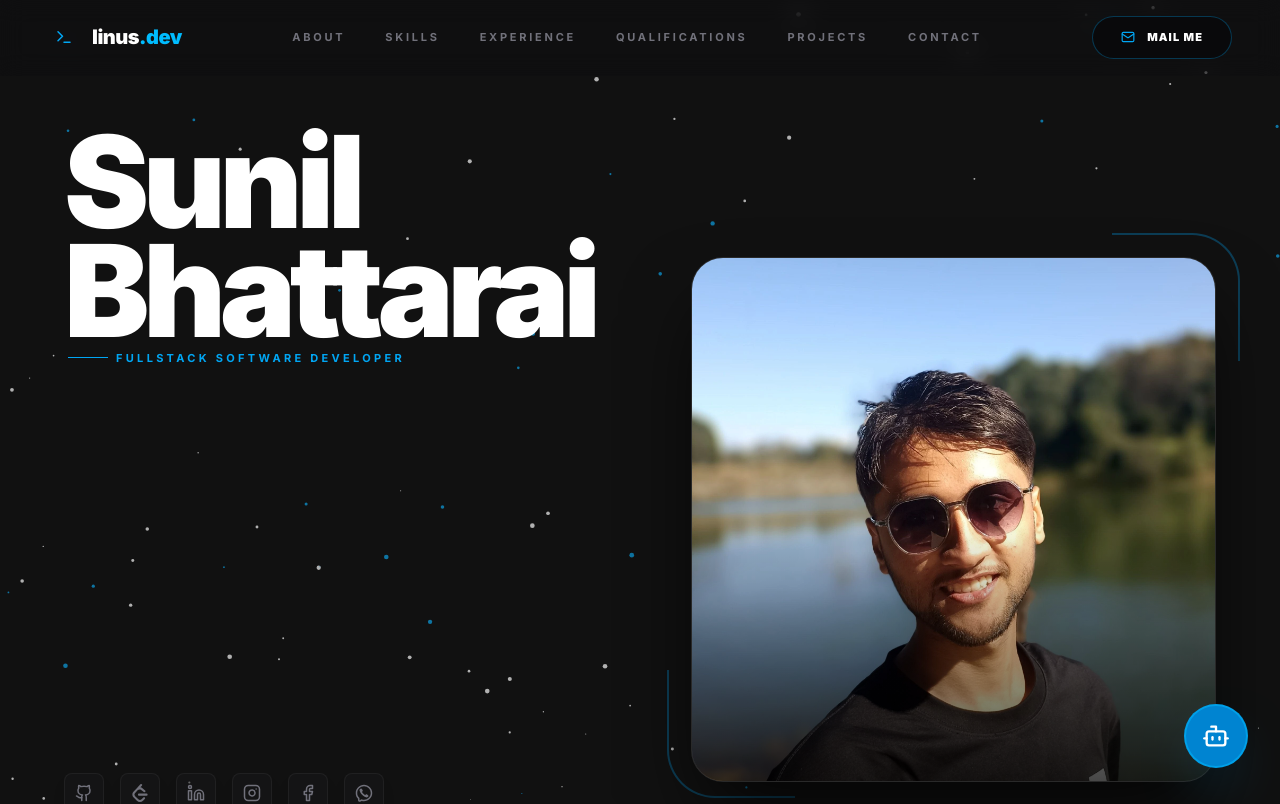
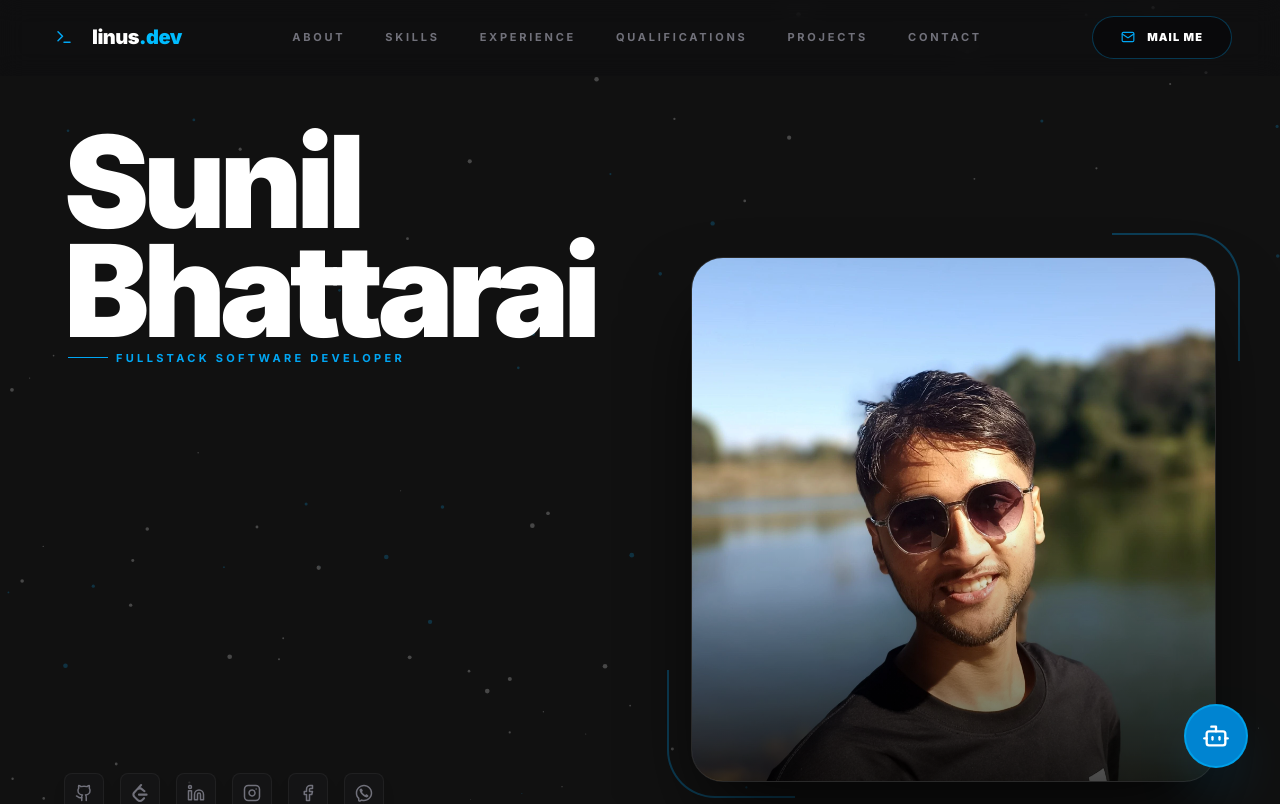
Before and after one commit to sunil-bhattaraii/portfolio-v2.0, a Next.js app: page / in a window 1280 px wide. Shown: the top 804 px of the page. Built offline with nearby package versions, Linux system fonts and the light colour scheme.

Commit message:
feat: add sitemap and robots.txt for improved SEO; adjust canvas opacity in InteractiveBackground

```diff
--- a/src/app/layout.tsx
+++ b/src/app/layout.tsx
@@ -2,11 +2,11 @@
 import './globals.css';
 import type { Metadata } from 'next';
 import { Inter } from 'next/font/google';
-
-const inter = Inter({ subsets: ['latin'], variable: '--font-inter' });
 import Header from '../components/Header';
 import InteractiveBackground from '../components/InteractiveBackground';
 import AIAssistant from '../components/AIAssistant';
+
+const inter = Inter({ subsets: ['latin'], variable: '--font-inter' });
 
 export const metadata: Metadata = {
   title: 'Sunil Bhattarai — Personal Portfolio',
@@ -58,6 +58,9 @@
   icons: {
     icon: '/favicon.png',
   },
+  alternates: {
+    canonical: 'https://sunil-bhattarai.vercel.app',
+  },
 };
 
 export default function RootLayout({
--- a/src/components/InteractiveBackground.tsx
+++ b/src/components/InteractiveBackground.tsx
@@ -406,7 +406,7 @@
       {isLargeScreen && (
         <canvas
           ref={canvasRef}
-          className="absolute inset-0 pointer-events-none opacity-75"
+          className="absolute inset-0 pointer-events-none opacity-25"
         />
       )}
     </div>
```
Also changed, not shown: public/robots.txt (added), 1 other file (tests, documents, lock files or other folders).
